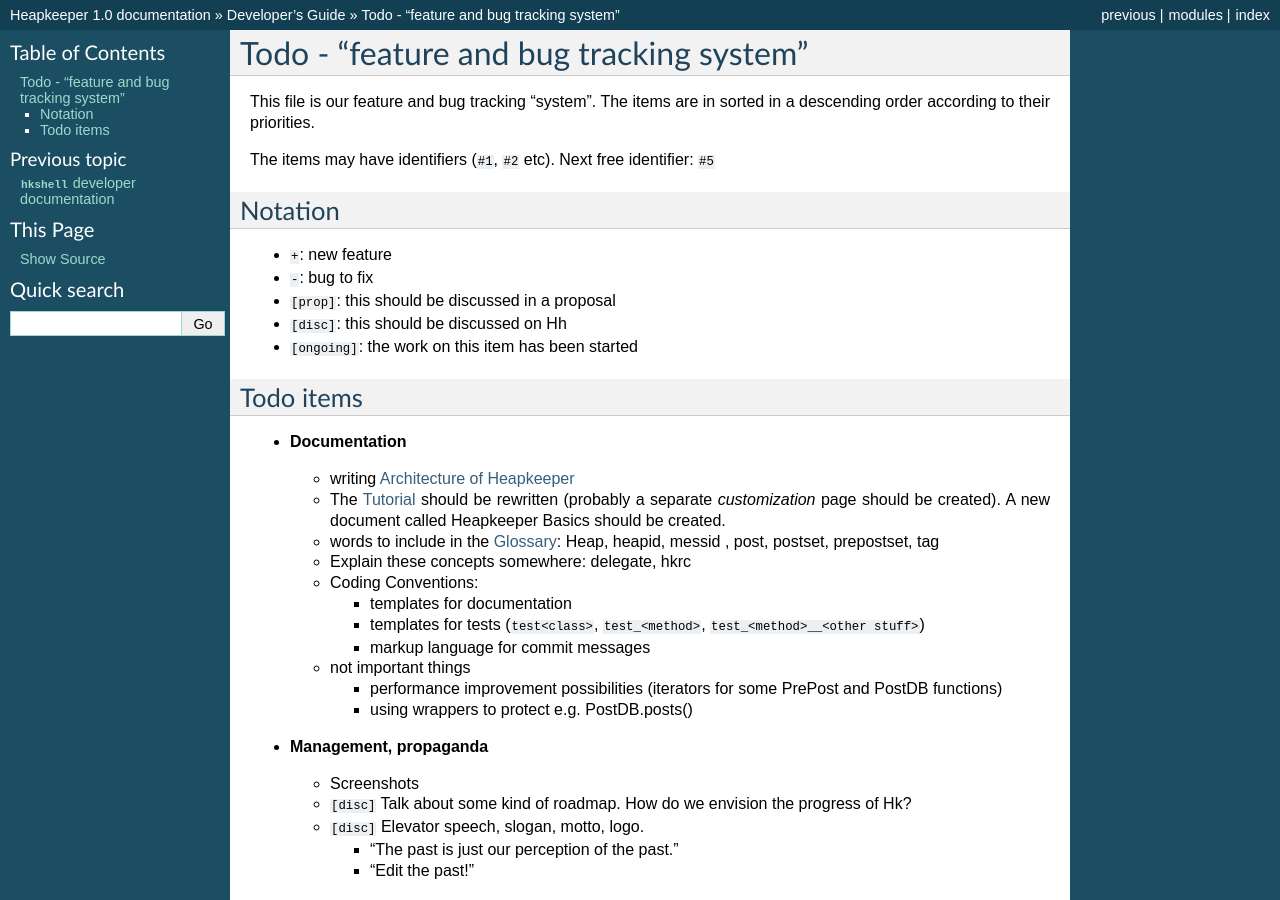
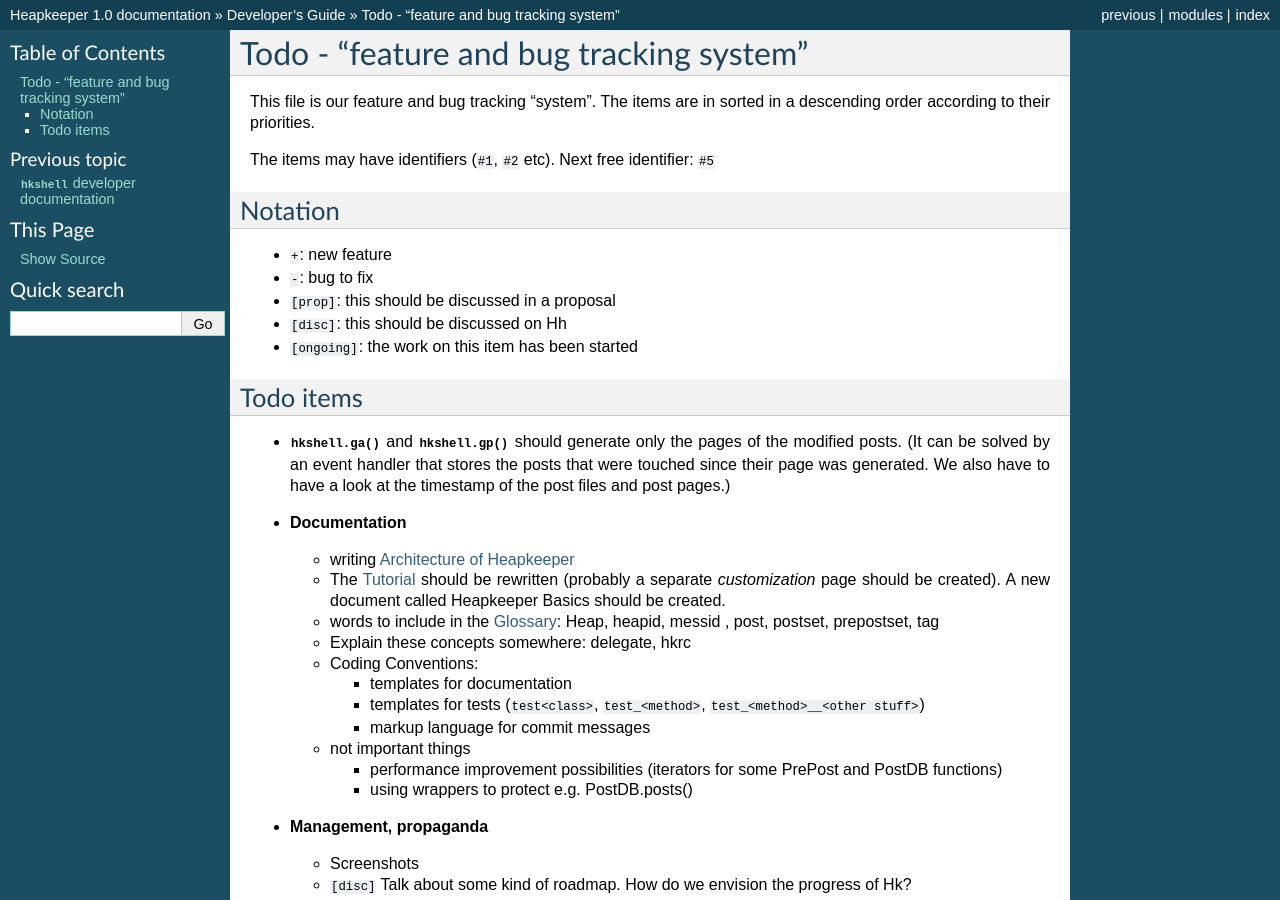
Before and after one commit to hcs42/heapkeeper-old, a Sphinx documentation site: the page built from doc/todo.rst, in a window 1280 px wide and 900 px high. Built offline with Sphinx 7.4.7, drawn with Linux system fonts in a browser that asks for light colours; pages that are not in the unit, such as notebooks, are missing from menus.

Commit message:
Todo: item on faster hkshell.ga added

```diff
--- a/doc/todo.rst
+++ b/doc/todo.rst
@@ -18,6 +18,11 @@ Notation
 
 Todo items
 ----------
+
+* :func:`hkshell.ga` and :func:`hkshell.gp` should generate only the pages of
+  the modified posts. (It can be solved by an event handler that stores the
+  posts that were touched since their page was generated. We also have to have
+  a look at the timestamp of the post files and post pages.)
 
 * **Documentation**
 
```
